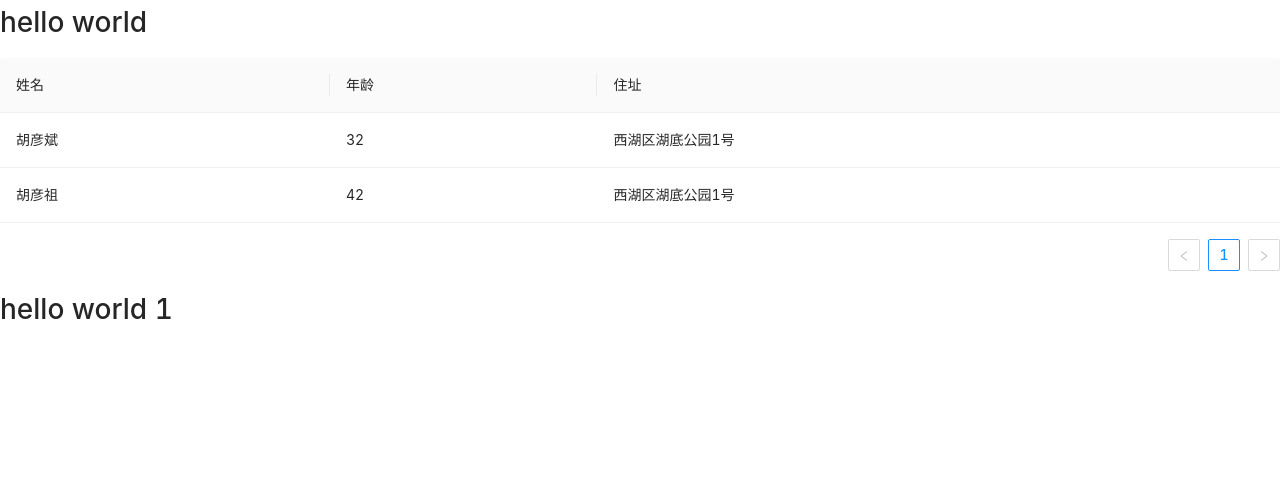
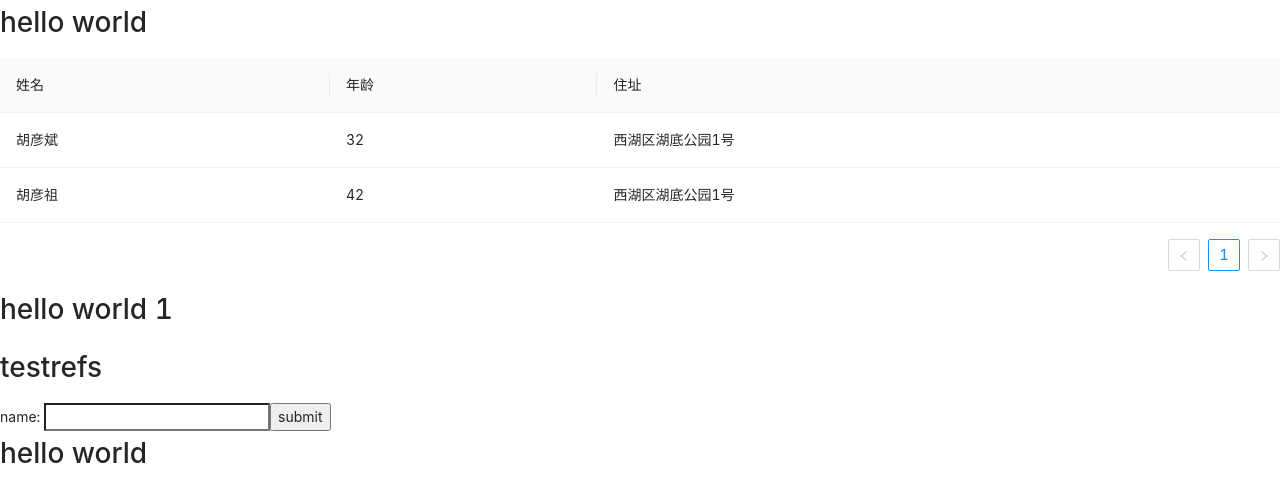
Before and after one commit to chengfengfengwang/learn-react, a React (Create React App) app: page / in a window 1280 px wide. Shown: the top 502 px of the page. Built offline with nearby package versions, Linux system fonts and the light colour scheme.

Commit message:
createref

```diff
--- a/package.json
+++ b/package.json
@@ -21,7 +21,8 @@
     "start": "PORT=4000 react-scripts start",
     "build": "react-scripts build",
     "test": "react-scripts test",
-    "eject": "react-scripts eject"
+    "eject": "react-scripts eject",
+    "lint": "eslint --fix --ext .js,.tsx src"
   },
   "eslintConfig": {
     "extends": [
--- a/src/App.tsx
+++ b/src/App.tsx
@@ -1,7 +1,8 @@
 import { useState } from 'react';
 import './App.css';
-import MyTable from './MyTable';
+import MyTable from './components/MyTable';
 import TestState from './components/testState';
+import TestRefs from './components/testRefs';
 
 const dataSource = [
   {
@@ -26,6 +27,7 @@ function App() {
     <div>
       <MyTable tableTitle='hello world' loading={loading} dataSource={dataSource} />
       <TestState />
+      <TestRefs />
     </div>
   );
 }
--- /dev/null
+++ b/src/components/helloworld.tsx
@@ -0,0 +1,11 @@
+import React, { ReactNode } from "react"
+
+class HelloWorld extends React.Component{
+  sayHello() {
+    console.log('hello~')
+  }
+  render(): ReactNode {
+      return <h1>hello world</h1>
+  }
+}
+export default HelloWorld
--- /dev/null
+++ b/src/components/testRefs.tsx
@@ -0,0 +1,34 @@
+import React from "react";
+import HelloWorld from "./helloworld";
+
+class TestRefs extends React.Component<{}, {}> {
+  input: React.RefObject<HTMLInputElement>;
+  h1: React.RefObject<HTMLHeadingElement>;
+  helloWorld: React.RefObject<HelloWorld>;
+  constructor(props: any) {
+    super(props);
+    this.input = React.createRef();
+    this.h1 = React.createRef();
+    this.helloWorld = React.createRef()
+  }
+  handleSubmit = (event: React.SyntheticEvent) => {
+    console.log(this.input.current?.value);
+    console.log(this.h1);
+    console.log(this.helloWorld.current?.sayHello());
+    this.helloWorld.current?.sayHello()
+    event.preventDefault()
+  }
+  render(): React.ReactNode {
+    return <div>
+      <h1 ref={this.h1}>testrefs</h1>
+      <form onSubmit={this.handleSubmit}>
+        <label>
+          name: <input type="text" ref={this.input} />
+        </label>
+        <input type="submit" value="submit" />
+      </form>
+      <HelloWorld ref={this.helloWorld} />
+    </div>
+  }
+}
+export default TestRefs
```
Also changed, not shown: src/components/MyTable.tsx (renamed from src/MyTable.tsx), src/logo.svg (deleted), 1 other file (tests, documents, lock files or other folders).
